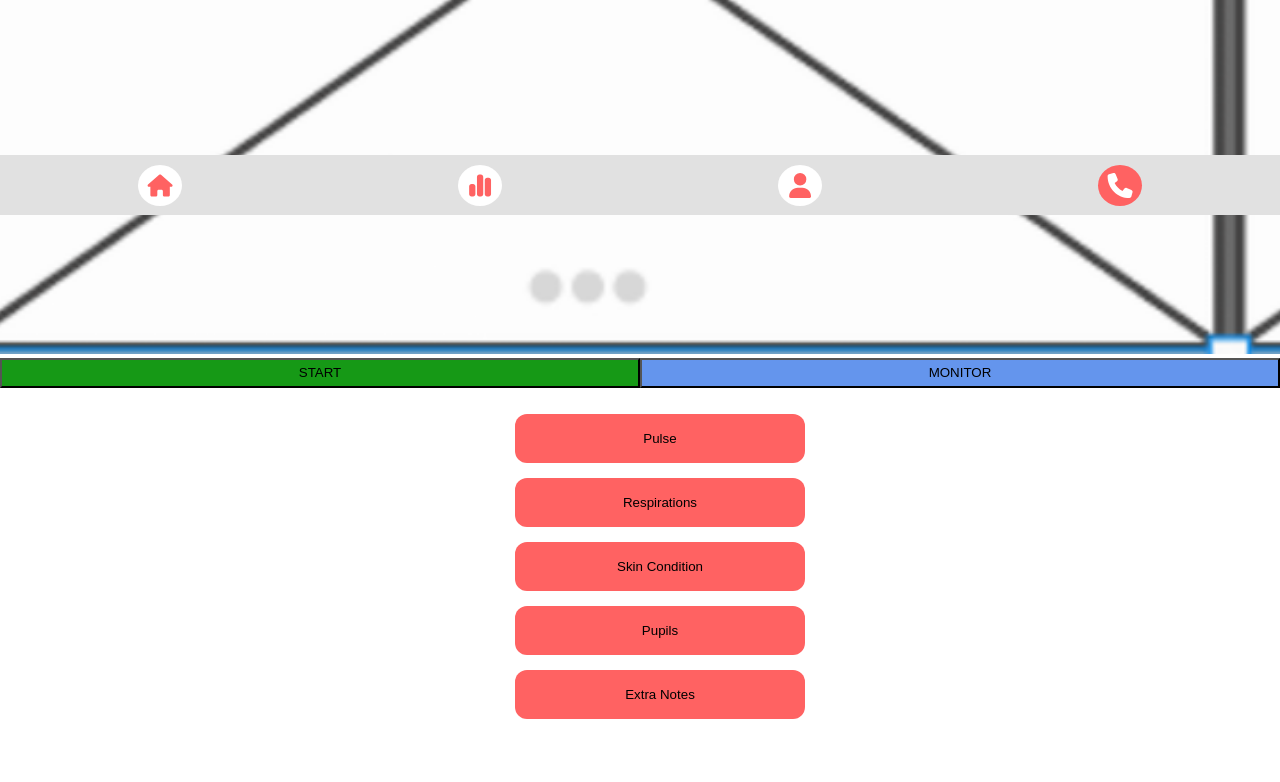
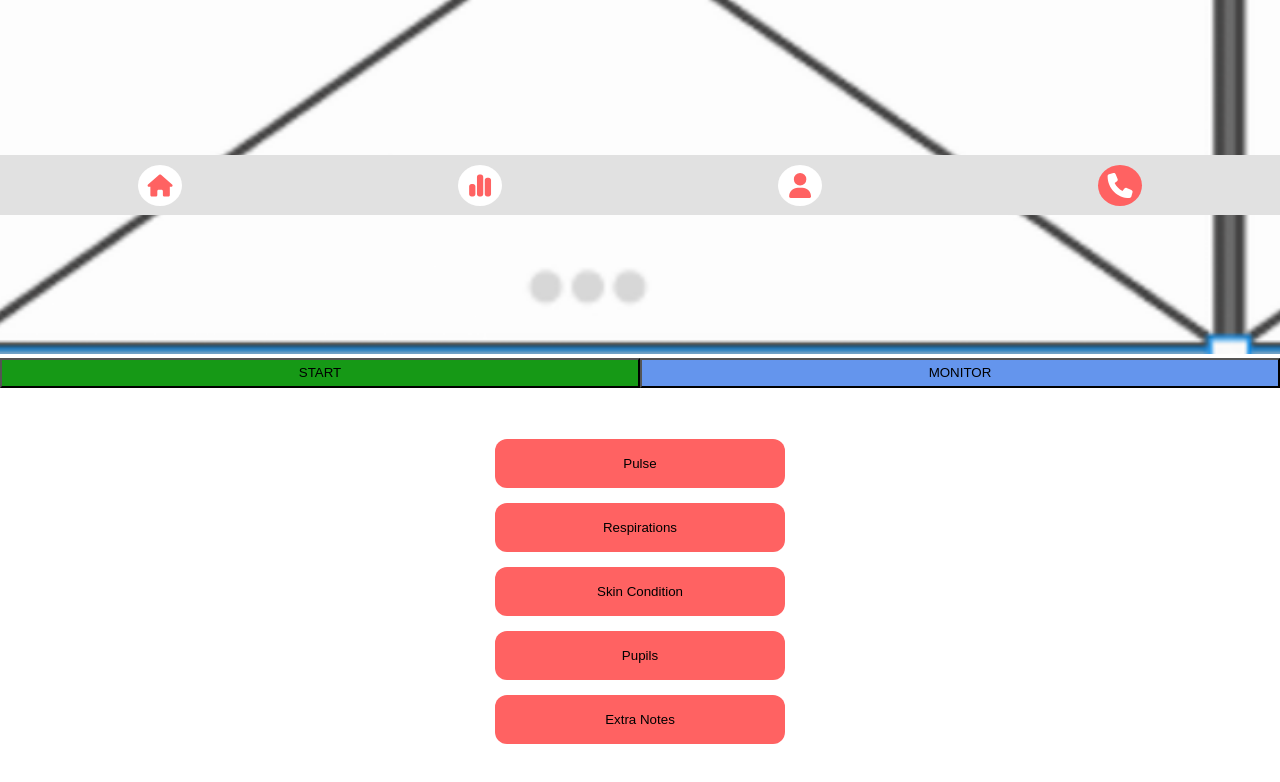
Before and after one commit to WesleyMatthee/kiss-react, a React (Create React App) app: page /monitor in a window 1280 px wide. Shown: the part 585-1367 px from the top of the page. Built offline with nearby package versions, Linux system fonts and the light colour scheme.

Commit message:
minor stlying on homepage, centered buttons and fit broswer to screen

```diff
--- a/package.json
+++ b/package.json
@@ -16,7 +16,7 @@
     "web-vitals": "^2.1.4"
   },
   "scripts": {
-    "start": "react-scripts --openssl-legacy-provider start",
+    "start": "react-scripts start",
     "build": "react-scripts build",
     "test": "react-scripts test",
     "eject": "react-scripts eject"
--- a/public/index.html
+++ b/public/index.html
@@ -15,13 +15,9 @@
     href="https://fonts.googleapis.com/css2?family=Oswald:wght@600&family=Roboto&family=Source+Sans+Pro:wght@300;600&display=swap"
     rel="stylesheet">
 
-
-    <title>Kiss</title>
   </head>
   <body>
-
     <div id="root"></div>
     <div id="portal"></div>
-
   </body>
 </html>
--- a/src/components/Templates/PhoneModal.css
+++ b/src/components/Templates/PhoneModal.css
@@ -1,5 +1,5 @@
 .phone-modal {
-  margin-top: 350px;
+  margin-top: 100px;
   margin-left: 50px;
   margin-right: 50px;
   z-index: 1000;
--- a/src/index.css
+++ b/src/index.css
@@ -23,6 +23,8 @@ code {
 .emergencies-button{
   display: flex;
   flex-direction: column;
+  padding-left: 0;
+  padding-top: 25px;
 }
 
 .container button{
```
Also changed, not shown: src/components/Cpr.jsx (renamed from src/components/cpr.jsx).
